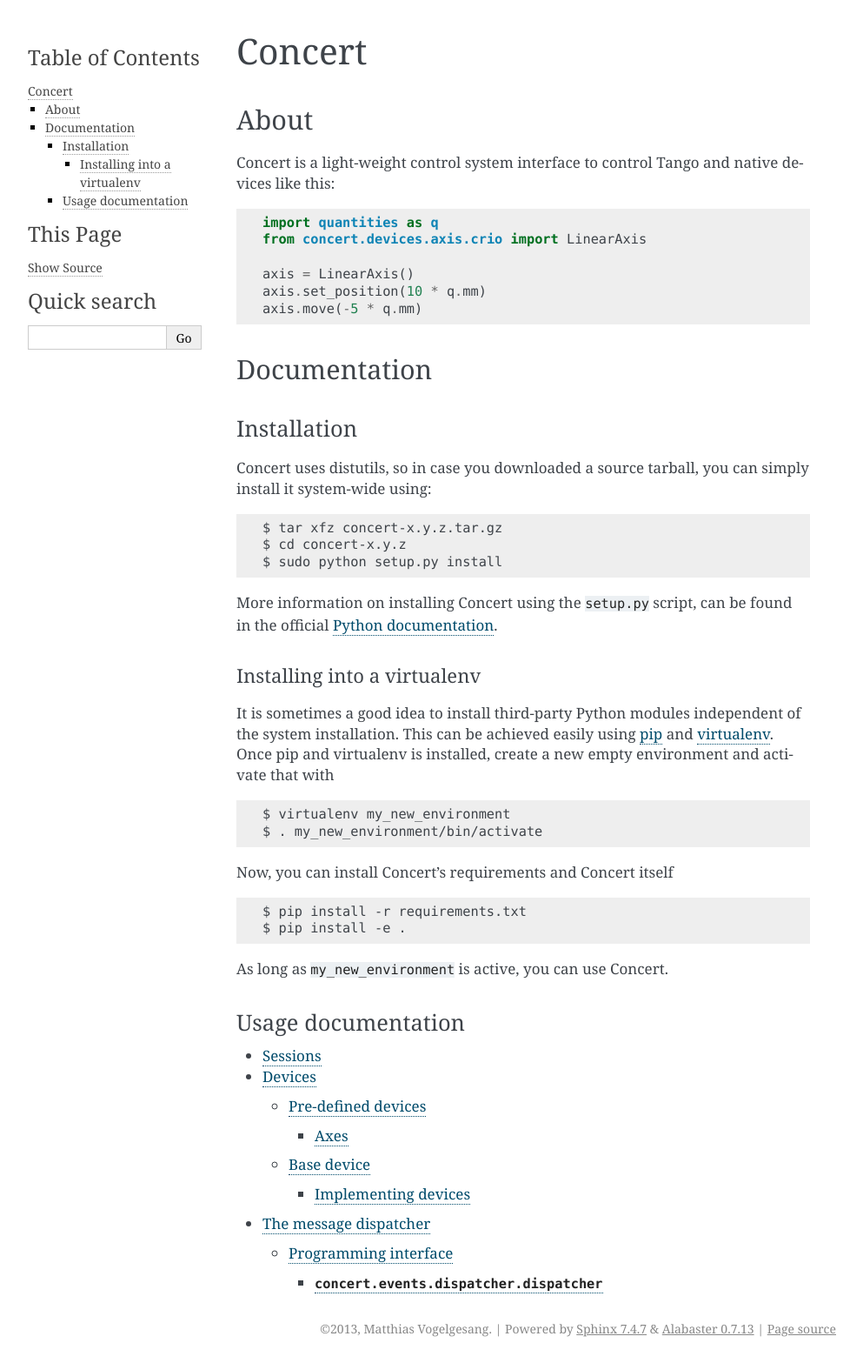
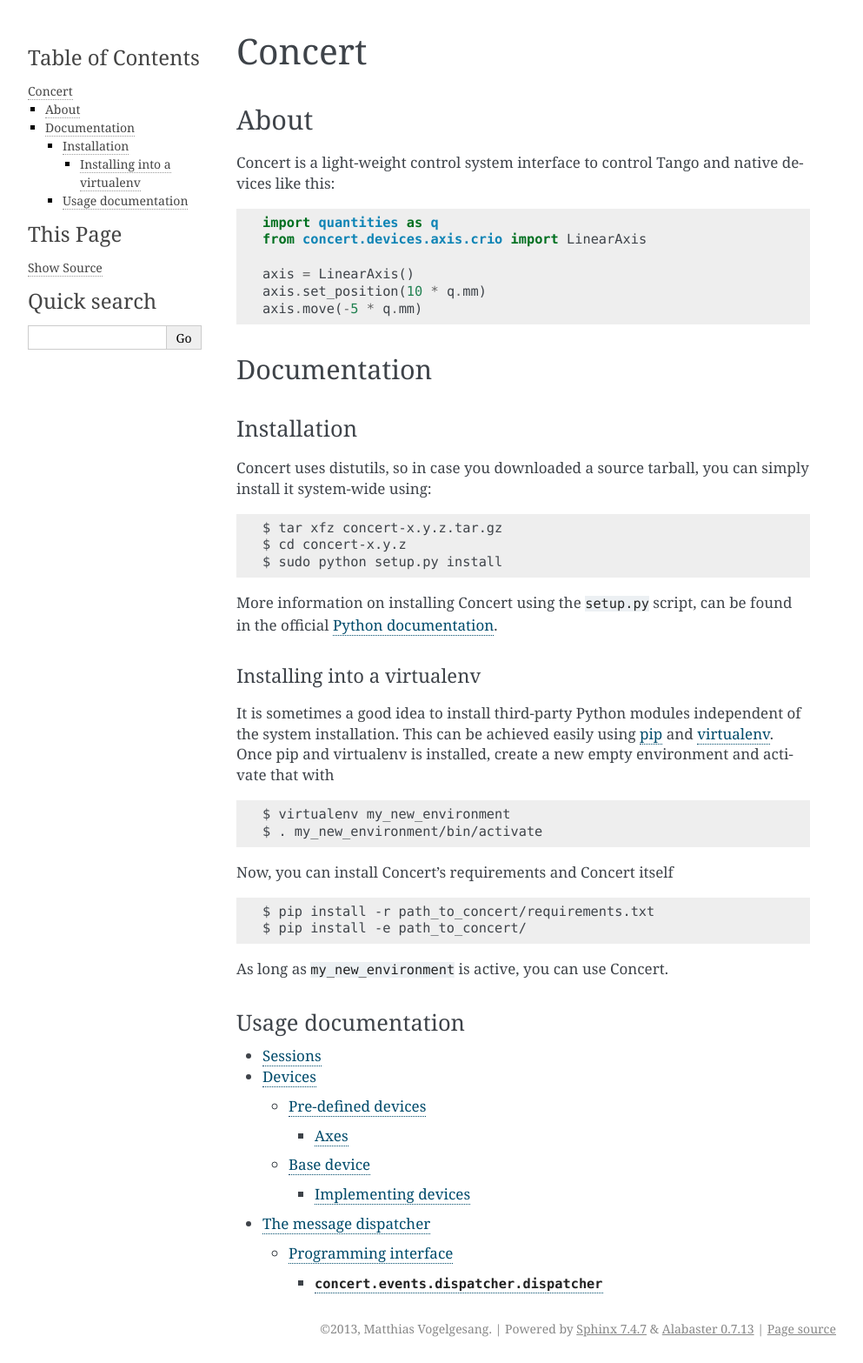
Before and after one commit to ufo-kit/concert, a Sphinx documentation site: the page built from docs/index.rst, in a window 1280 px wide. Shown: the whole page at 87% size, without its empty margins (148-1141 px from the left). Built offline with Sphinx 7.4.7, drawn with Linux system fonts in a browser that asks for light colours.

Commit message:
Documentation and setup.py updates.

```diff
--- a/docs/index.rst
+++ b/docs/index.rst
@@ -40,8 +40,8 @@
 
 Now, you can install Concert's requirements and Concert itself ::
 
-    $ pip install -r requirements.txt
-    $ pip install -e .
+    $ pip install -r path_to_concert/requirements.txt
+    $ pip install -e path_to_concert/
 
 As long as ``my_new_environment`` is active, you can use Concert.
 
--- a/setup.py
+++ b/setup.py
@@ -13,7 +13,8 @@
               'concert/devices/cameras',
               'concert/devices/storagerings/',
               'concert/events',
-              'concert/feedback',
+              'concert/measures',
+	      'concert/optimization',
               'concert/processes',
               ],
     scripts=['bin/autofocus',
```
